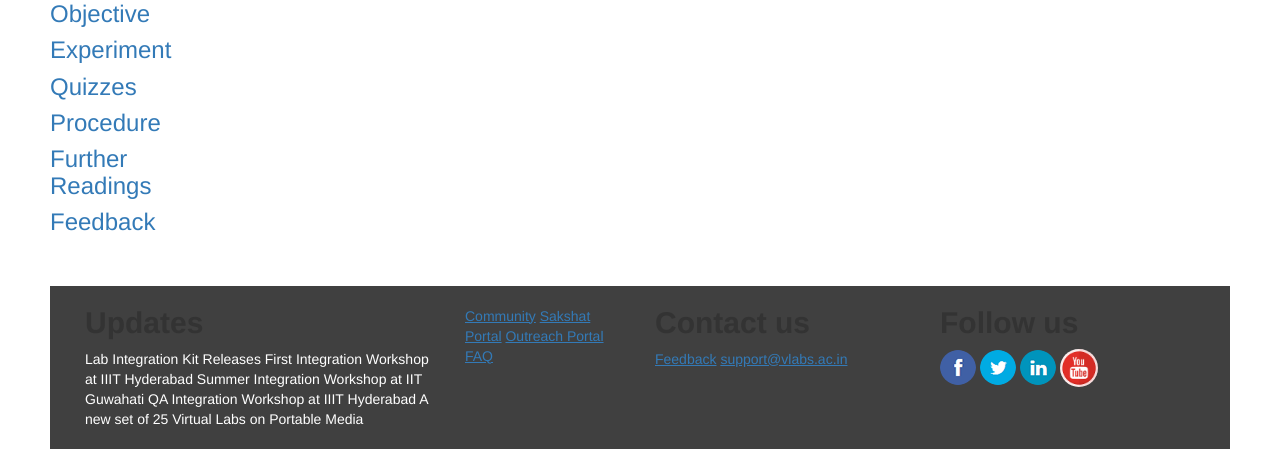
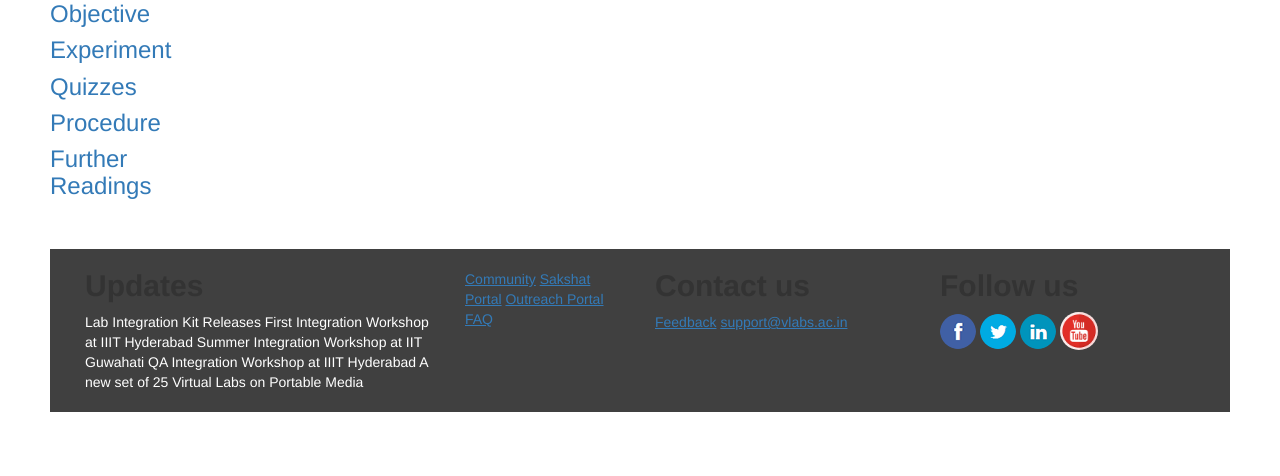
Before and after one commit to mushie101/Assignment4_Ass4, a Flask app: page /Experiment/ in a window 1280 px wide. Shown: the part 218-694 px from the top of the page. Run offline with Flask 2, Linux system fonts and the light colour scheme.

Commit message:
Updated temp

```diff
--- a/app/everything/templates/temp.html
+++ b/app/everything/templates/temp.html
@@ -92,7 +92,7 @@
 					<div class="row">
 						<div class="col-md-2 sidebar-col-2">
 						<!--edit1-->
-<a href="Introduction.html?domain=Computer Science&lab=Computer Graphics" class="sidebar-a" > <h3 class="text-h3-darkblue" style="margin-top: 2px;">Introduction</h3></a><a href="Theory.html?domain=Computer Science&lab=Computer Graphics" class="sidebar-a" > <h3 class="text-h3-darkblue" style="margin-top: 2px;">Theory</h3></a><a href="Objective.html?domain=Computer Science&lab=Computer Graphics" class="sidebar-a" > <h3 class="text-h3-darkblue" style="margin-top: 2px;">Objective</h3></a><a href="Experiment.html?domain=Computer Science&lab=Computer Graphics" class="sidebar-a" > <h3 class="text-h3-darkblue" style="margin-top: 2px;">Experiment</h3></a><a href="Quizzes.html?domain=Computer Science&lab=Computer Graphics" class="sidebar-a" > <h3 class="text-h3-darkblue" style="margin-top: 2px;">Quizzes</h3></a><a href="Procedure.html?domain=Computer Science&lab=Computer Graphics" class="sidebar-a" > <h3 class="text-h3-darkblue" style="margin-top: 2px;">Procedure</h3></a><a href="Further Readings.html?domain=Computer Science&lab=Computer Graphics" class="sidebar-a" > <h3 class="text-h3-darkblue" style="margin-top: 2px;">Further Readings</h3></a><a href="Feedback.html?domain=Computer Science&lab=Computer Graphics" class="sidebar-a" > <h3 class="text-h3-darkblue" style="margin-top: 2px;">Feedback</h3></a>						</div>
+<a href="Introduction.html?domain=Computer Science&lab=Computer Graphics" class="sidebar-a" > <h3 class="text-h3-darkblue" style="margin-top: 2px;">Introduction</h3></a><a href="Theory.html?domain=Computer Science&lab=Computer Graphics" class="sidebar-a" > <h3 class="text-h3-darkblue" style="margin-top: 2px;">Theory</h3></a><a href="Objective.html?domain=Computer Science&lab=Computer Graphics" class="sidebar-a" > <h3 class="text-h3-darkblue" style="margin-top: 2px;">Objective</h3></a><a href="Experiment.html?domain=Computer Science&lab=Computer Graphics" class="sidebar-a" > <h3 class="text-h3-darkblue" style="margin-top: 2px;">Experiment</h3></a><a href="Quizzes.html?domain=Computer Science&lab=Computer Graphics" class="sidebar-a" > <h3 class="text-h3-darkblue" style="margin-top: 2px;">Quizzes</h3></a><a href="Procedure.html?domain=Computer Science&lab=Computer Graphics" class="sidebar-a" > <h3 class="text-h3-darkblue" style="margin-top: 2px;">Procedure</h3></a><a href="Further Readings.html?domain=Computer Science&lab=Computer Graphics" class="sidebar-a" > <h3 class="text-h3-darkblue" style="margin-top: 2px;">Further Readings</h3></a>						</div>
 
 						<div class="col-md-10 lab-list-col-10">
 
```
